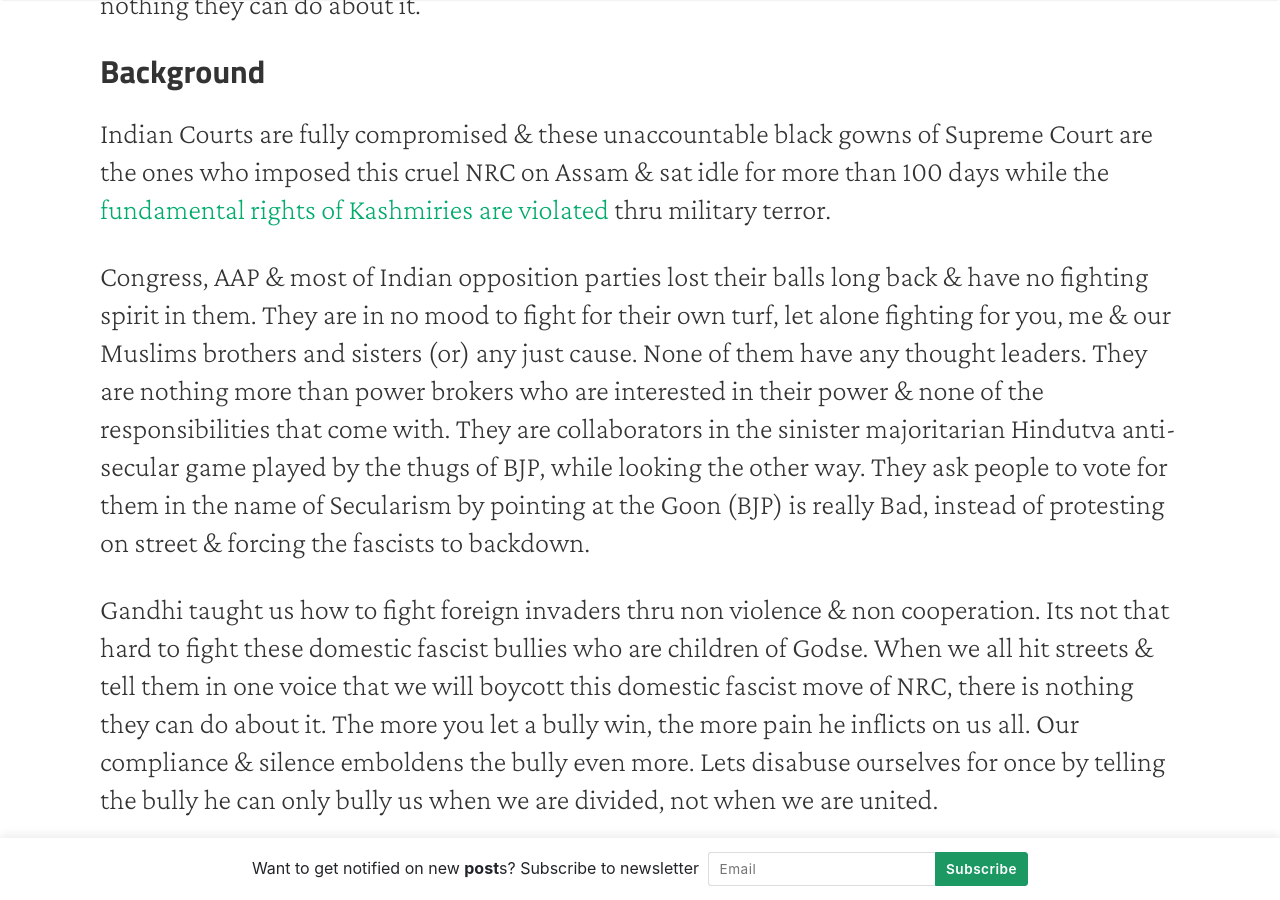
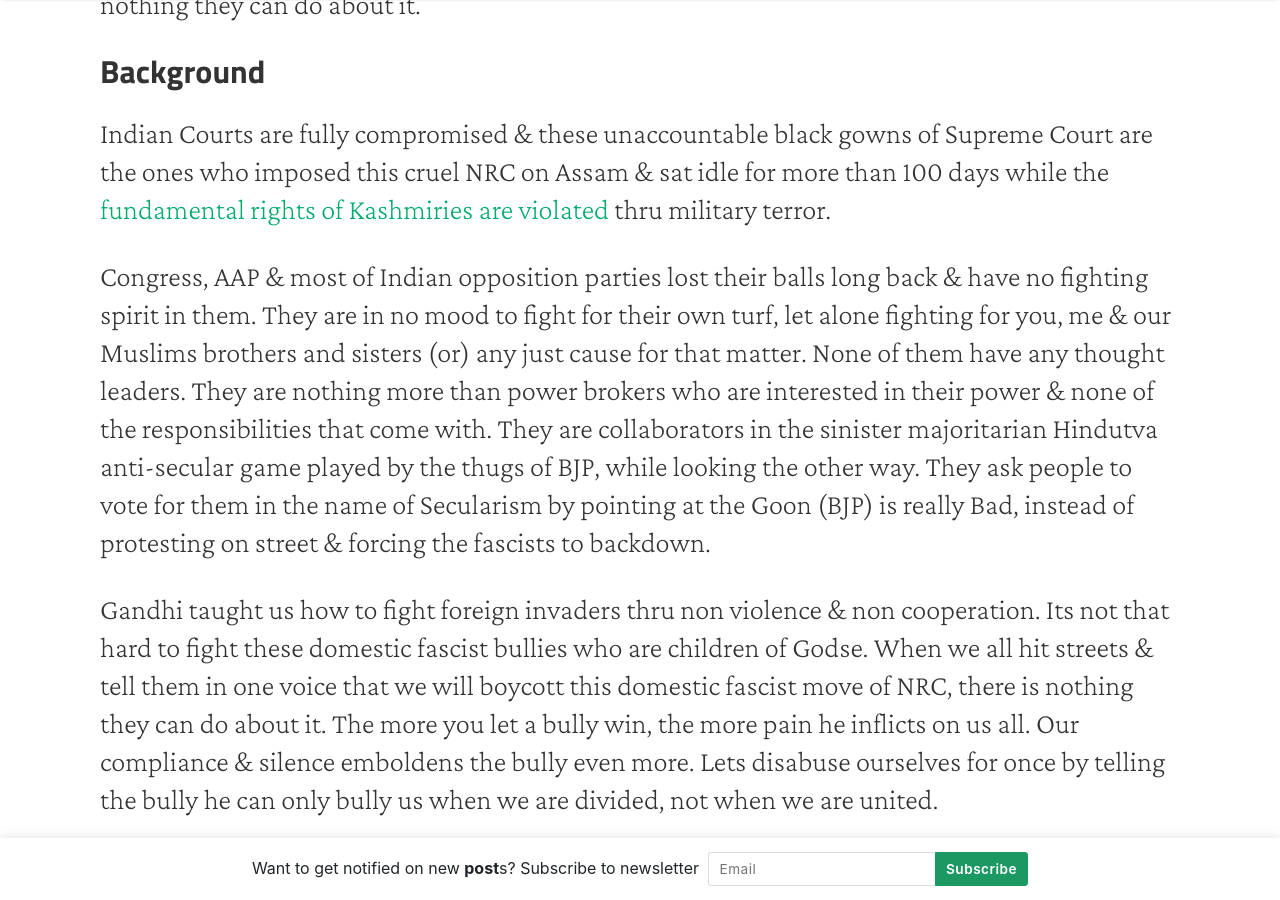
Before and after one commit to thekalinga/thekalinga.in, a Jekyll site: the page built from _posts/2019-11-24-why-fascist-nrc-should-be-opposed/2019-11-24-why-fascist-nrc-should-be-opposed.md, in a window 1280 px wide and 900 px high, scrolled down 862 px. Built offline with Jekyll 4.4.1, drawn with Linux system fonts in a browser that asks for light colours; nearby versions of some CDN libraries.

Commit message:
fixed minor issue

```diff
--- a/_posts/2019-11-24-why-fascist-nrc-should-be-opposed/2019-11-24-why-fascist-nrc-should-be-opposed.md
+++ b/_posts/2019-11-24-why-fascist-nrc-should-be-opposed/2019-11-24-why-fascist-nrc-should-be-opposed.md
@@ -31,7 +31,7 @@
 Indian Courts are fully compromised & these unaccountable black gowns of Supreme Court are the ones who imposed this cruel NRC on Assam & sat idle for more than 100 days while the [fundamental rights of Kashmiries are violated](https://www.livelaw.in/top-stories/kashmir-internet-shutdown-for-over-100-days-a-violation-of-right-to-life-submits-dushyant-dave-149949) thru military terror.
 
 Congress, AAP & most of Indian opposition parties lost their balls long back & have no fighting spirit in them.
-They are in no mood to fight for their own turf, let alone fighting for you, me & our Muslims brothers and sisters (or) any just cause.
+They are in no mood to fight for their own turf, let alone fighting for you, me & our Muslims brothers and sisters (or) any just cause for that matter.
 None of them have any thought leaders.
 They are nothing more than power brokers who are interested in their power & none of the responsibilities that come with.
 They are collaborators in the sinister majoritarian Hindutva anti-secular game played by the thugs of BJP, while looking the other way.
```
